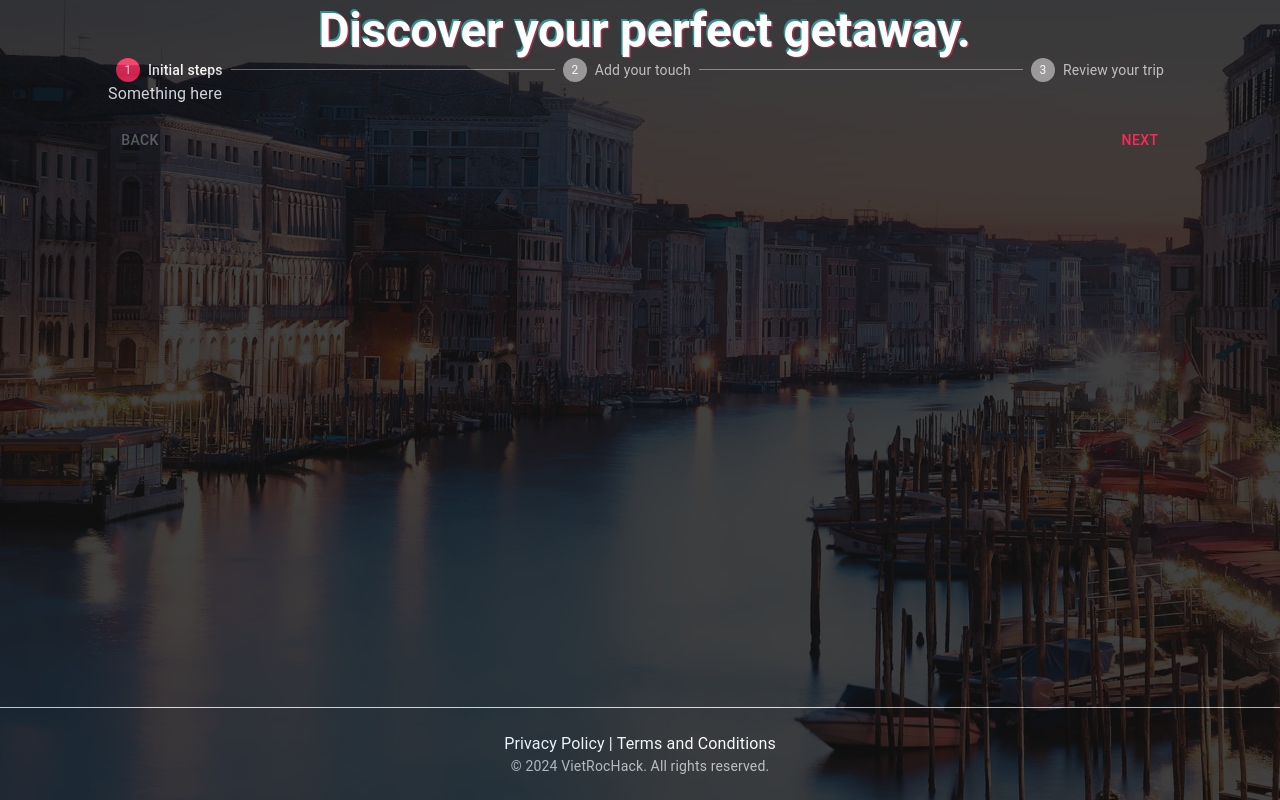
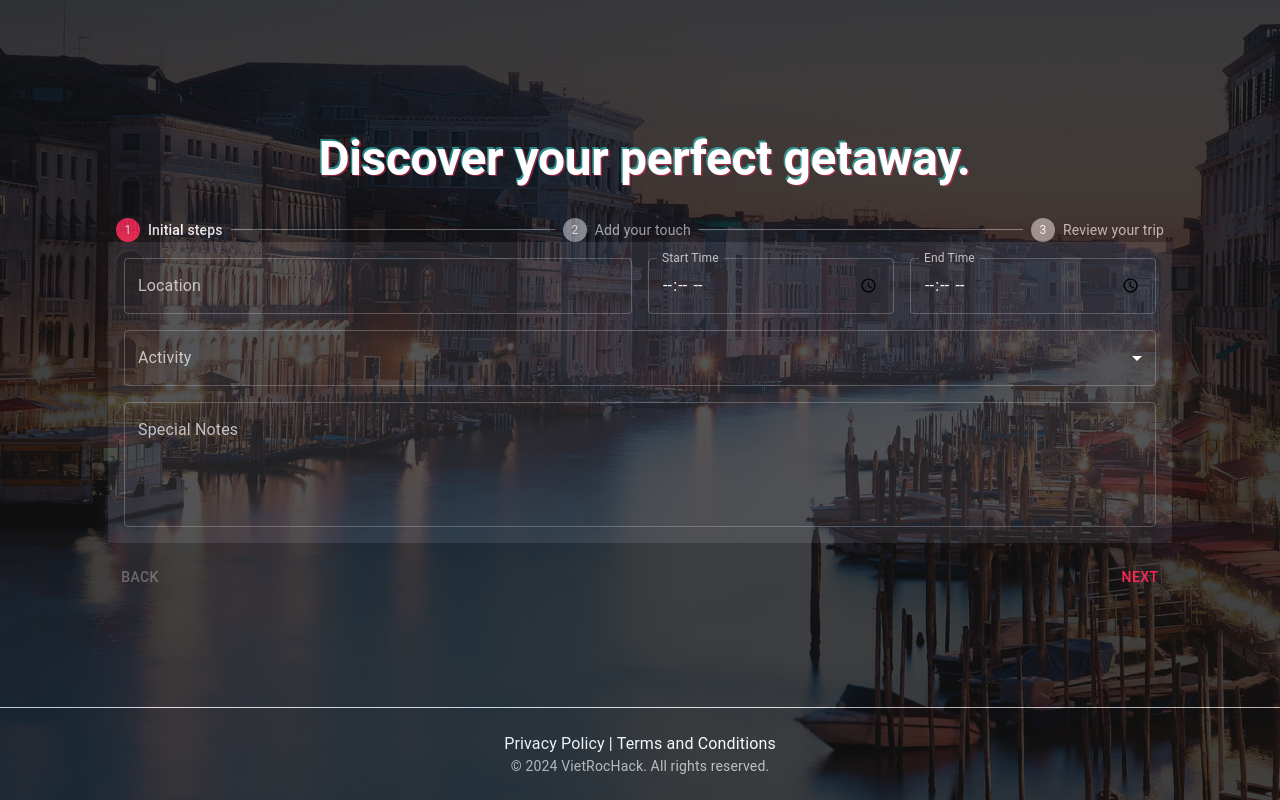
Before and after one commit to VietRocHack/TripPlanner-frontend, a React (Vite) app: page /create-trip in a window 1280 px wide. Built offline with nearby package versions, Linux system fonts and the light colour scheme.

Commit message:
Add overall form

```diff
--- a/src/components/Background/Background.tsx
+++ b/src/components/Background/Background.tsx
@@ -1,4 +1,3 @@
-
 interface BackgroundProps {
   backgroundUrl: string;
   opacity: number;
@@ -6,7 +5,7 @@ interface BackgroundProps {
 
 export default function ImageBackground({
   backgroundUrl,
-  opacity
+  opacity,
 }: BackgroundProps) {
   return (
     <>
--- a/src/components/TripCreator/TripCreator.tsx
+++ b/src/components/TripCreator/TripCreator.tsx
@@ -1,7 +1,16 @@
 import Box from "@mui/material/Box";
-import { TripInfo } from "../../utils/types";
-import { Typography } from "@mui/material";
-import { Dispatch } from "react";
+import { ActivityTag, TripInfo } from "../../utils/types";
+import {
+  Checkbox,
+  FormControl,
+  Grid,
+  InputLabel,
+  ListItemText,
+  MenuItem,
+  Select,
+  TextField,
+} from "@mui/material";
+import { Dispatch, useState } from "react";
 
 interface TripCreatorProps {
   tripInfo: TripInfo;
@@ -14,13 +23,76 @@ export default function TripCreator({
 }: TripCreatorProps) {
   console.log(tripInfo);
   console.log(setTripInfo);
+
+  const [activity, setActivity] = useState([]);
+
+  const handleActivityChange = (event) => {
+    setActivity(event.target.value);
+  };
+
   return (
-    <Box
-      sx={{
-        width: "100%",
-      }}
-    >
-      <Typography>Something here</Typography>
+    <Box sx={{ flexGrow: 1, padding: 2, background: "#28282B" }}>
+      <Grid container spacing={2}>
+        <Grid item xs={12} sm={6}>
+          <TextField
+            id="location"
+            label="Location"
+            variant="outlined"
+            fullWidth
+          />
+        </Grid>
+        <Grid item xs={12} sm={3}>
+          <TextField
+            id="start-time"
+            label="Start Time"
+            type="time"
+            InputLabelProps={{ shrink: true }}
+            inputProps={{ step: 300 }} // 5 min
+            fullWidth
+          />
+        </Grid>
+        <Grid item xs={12} sm={3}>
+          <TextField
+            id="end-time"
+            label="End Time"
+            type="time"
+            InputLabelProps={{ shrink: true }}
+            inputProps={{ step: 300 }} // 5 min
+            fullWidth
+          />
+        </Grid>
+        <Grid item xs={12}>
+          <FormControl fullWidth variant="outlined">
+            <InputLabel id="activity-label">Activity</InputLabel>
+            <Select
+              labelId="activity-label"
+              id="activity"
+              multiple
+              value={activity}
+              onChange={handleActivityChange}
+              renderValue={(selected) => selected.join(", ")}
+              label="Activity"
+            >
+              {Object.values(ActivityTag).map((activity) => (
+                <MenuItem key={activity} value={activity}>
+                  <Checkbox checked={activity.includes(activity)} />
+                  <ListItemText primary={activity} />
+                </MenuItem>
+              ))}
+            </Select>
+          </FormControl>
+        </Grid>
+        <Grid item xs={12}>
+          <TextField
+            id="special-notes"
+            label="Special Notes"
+            variant="outlined"
+            multiline
+            rows={4}
+            fullWidth
+          />
+        </Grid>
+      </Grid>
     </Box>
   );
 }
--- a/src/pages/FormScreen/FormScreen.css
+++ b/src/pages/FormScreen/FormScreen.css
@@ -1,9 +1,8 @@
-.main-content{
-    display: flex;
-    flex-direction: column;
-    align-items: center;
-    width: 100%;
-    max-width: 1500px;
-    /* padding-left: 16vw;
-    padding-right: 16vw; */
+.main-content {
+	display: flex;
+	flex-direction: column;
+	align-items: center;
+	width: 100%;
+	max-width: 1500px;
+	margin-top: 10%;
 }
--- a/src/pages/FormScreen/FormScreen.tsx
+++ b/src/pages/FormScreen/FormScreen.tsx
@@ -11,7 +11,7 @@ import FormPartTwo from "./FormPartTwo";
 import bgImage from "../../assets/wallpaper.jpg";
 
 import "./FormScreen.css";
-import { Grid } from "@mui/material";
+import { Box, Grid } from "@mui/material";
 import FormPartOne from "./FormPartOne";
 import FormPartThree from "./FormPartThree";
 
@@ -37,7 +37,7 @@ export default function FormScreen() {
     <>
       <ImageBackground backgroundUrl={bgImage} opacity={0.2} />
 
-      <div className="main-content">
+      <Box className="main-content">
         <Grid container spacing={2}>
           <Grid item xs={0} md={1}></Grid>
           <Grid item xs={12} md={10}>
@@ -54,7 +54,7 @@ export default function FormScreen() {
           </Grid>
           <Grid item xs={0} md={1}></Grid>
         </Grid>
-      </div>
+      </Box>
     </>
   );
 }
--- a/src/pages/HomeScreen/Catchphrase.tsx
+++ b/src/pages/HomeScreen/Catchphrase.tsx
@@ -1,19 +1,23 @@
 import React from "react";
 import { Box, Typography } from "@mui/material";
 
-interface CatchphraseProps{
-  fontSizeMobile?: string,
-  fontSizeDesktop?: string,
+interface CatchphraseProps {
+  fontSizeMobile?: string;
+  fontSizeDesktop?: string;
 }
 
-
-const Catchphrase: React.FC = ({fontSizeMobile="2.8rem", fontSizeDesktop="3rem"}: CatchphraseProps) => {
+const Catchphrase: React.FC = ({
+  fontSizeMobile = "2.8rem",
+  fontSizeDesktop = "3rem",
+}: CatchphraseProps) => {
   return (
     <>
       <Box
         sx={{
           position: "relative",
           textAlign: "center",
+          marginBottom: 4,
+          backgroundColor: "primary",
         }}
       >
         <Typography
```
Also changed, not shown: src/components/VideoSelector/VideoSelector.tsx (+2 -13 lines).
